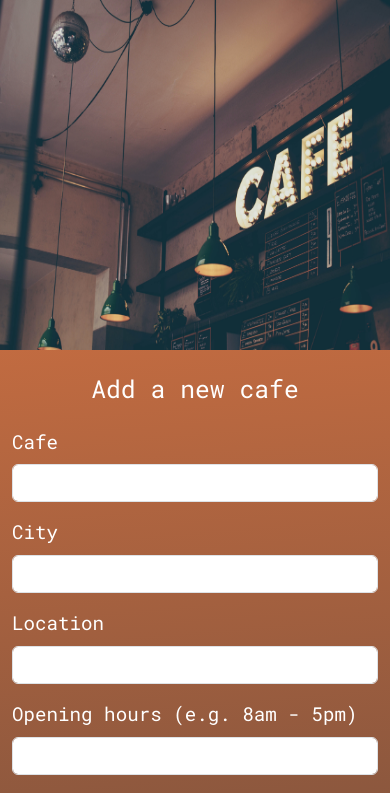
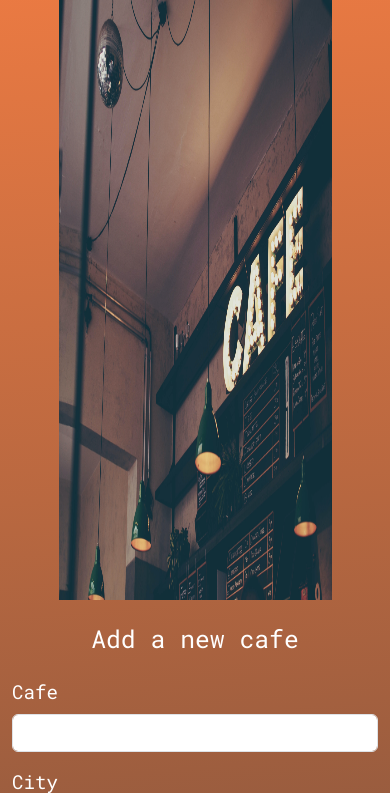
Before and after one commit to CamilleOnoda/Projects, a Flask app: page /add in a window 390 px wide. Shown: the part 128-921 px from the top of the page. Run offline with Flask 3, Linux system fonts and the light colour scheme; the visitor is signed in with stand-in values (Sample User, id 1); some libraries are stand-ins or nearby versions.

Commit message:
Adjust the images height and width

```diff
--- a/Coffee-and-Wifi/static/css/styles.css
+++ b/Coffee-and-Wifi/static/css/styles.css
@@ -103,6 +103,12 @@ a {
   color: black;
   background-color: #ffc107;
   width: fit-content;
+}
+
+img {
+  display: block;
+  width: 70vw;
+  height: 500px;
 }
 
 
@@ -223,9 +229,16 @@ table td.multiline-column {
     padding: 5px;
     font-size: 12px;
   }
+}
+
+@media (max-width: 730px) {
   img {
-    max-width: 400px;
-    max-height: 350px;
-    overflow: hidden;
+    height: 300px;
   }
 }
+
+@media (max-width: 500px) {
+  img {
+    height: 200px;
+  }
+}
```
